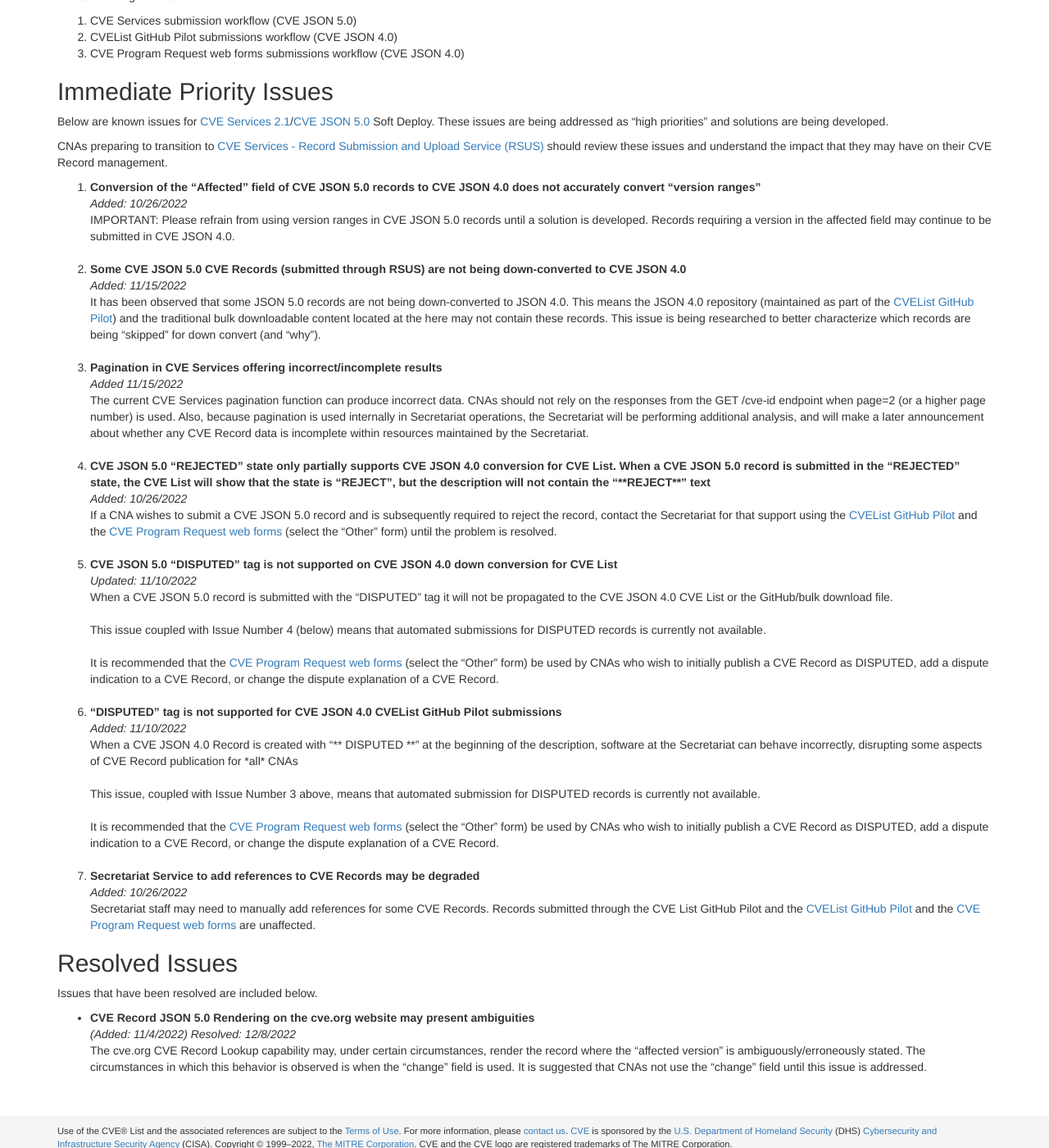
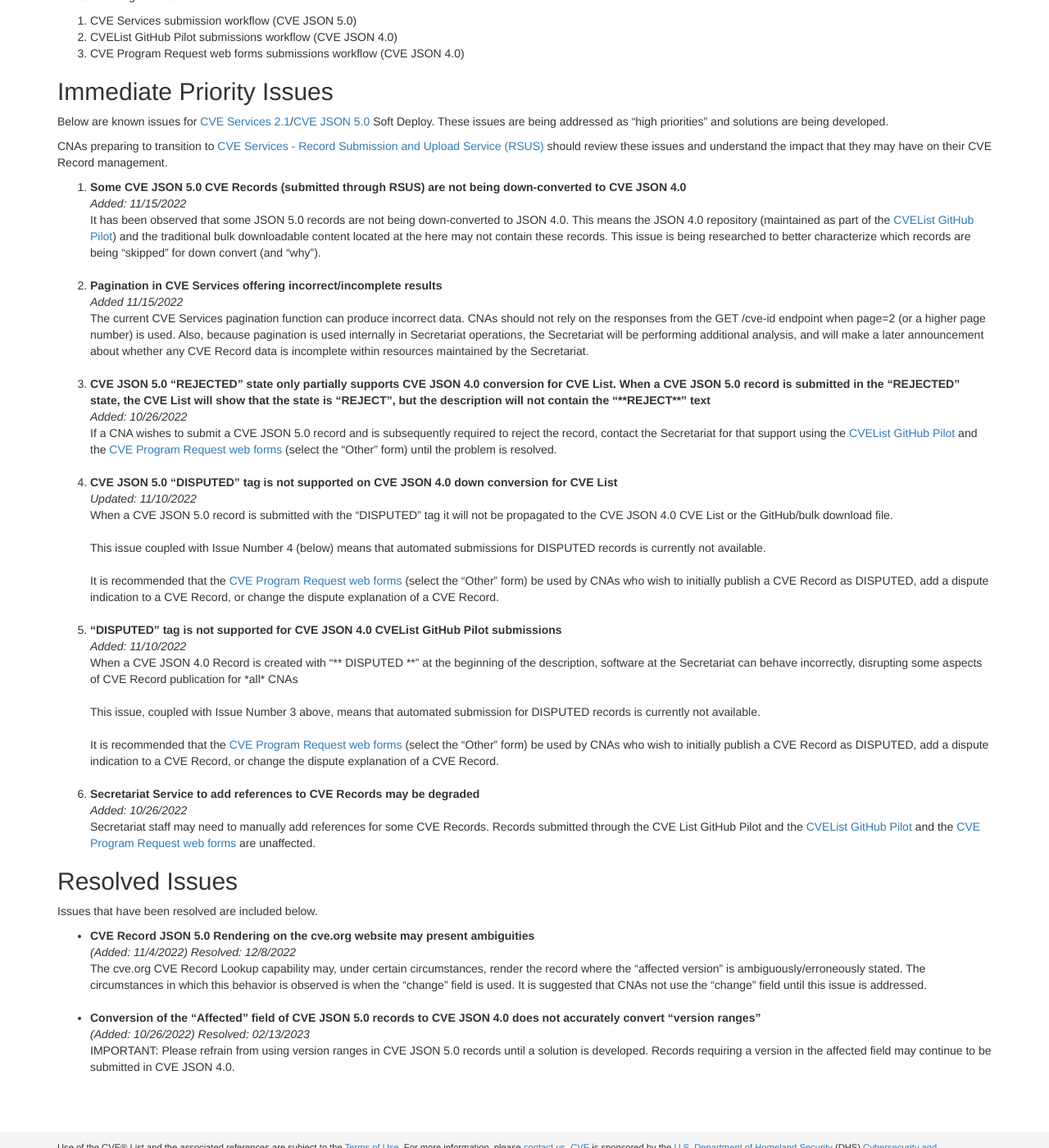
Before and after one commit to CVEProject/cveproject.github.io, a Jekyll site: the page built from automation-cve-services-known-issues.md, in a window 1280 px wide and 1400 px high, scrolled down 493 px. Shown: the whole window at 82% size. Built offline with Jekyll 4.4.1, drawn with Linux system fonts in a browser that asks for light colours; nearby versions of some CDN libraries; part of the change alters nothing that is shown.

Commit message:
Update automation-cve-services-known-issues.md
Moved former Issue #1 (versions range) down to resolved.

```diff
--- a/automation-cve-services-known-issues.md
+++ b/automation-cve-services-known-issues.md
@@ -29,10 +29,6 @@ Below are known issues for [CVE Services 2.1](https://cveproject.github.io/autom
 CNAs preparing to transition to [CVE Services - Record Submission and Upload Service (RSUS)](https://cveproject.github.io/automation-cve-services#services-overview) should review these issues and understand the impact that they may have on their CVE Record management.
 
 <ol>
-     <li><strong>Conversion of the “Affected” field of CVE JSON 5.0 records to CVE JSON 4.0 does not accurately convert “version ranges”</strong><br/>
-         <i>Added: 10/26/2022</i><br/>
-    IMPORTANT: Please refrain from using version ranges in CVE JSON 5.0 records until a solution is developed. Records requiring a version in the affected field may continue to be submitted in CVE JSON 4.0.</li>
-    <br/>
     <li><strong>Some CVE JSON 5.0 CVE Records (submitted through RSUS) are not being down-converted to CVE JSON 4.0</strong><br/>
     <i>Added: 11/15/2022</i><br/>
     It has been observed that some JSON 5.0 records are not being down-converted to JSON 4.0.  This means the JSON 4.0 repository (maintained as part of the <a href="https://github.com/CVEProject/cvelist">CVEList GitHub Pilot</a>) and the traditional bulk downloadable content located at the here may not contain these records. This issue is being researched to better characterize which records are being “skipped” for down convert (and “why”).</li>
@@ -73,7 +69,11 @@ Issues that have been resolved are included below.
 <ul>
     <li><strong>CVE Record JSON 5.0 Rendering on the cve.org website may present ambiguities</strong><br/>
     <i>(Added: 11/4/2022) Resolved: 12/8/2022</i><br/>
-    The cve.org CVE Record Lookup capability may, under certain circumstances, render the record where the “affected version” is ambiguously/erroneously stated. The circumstances in which this behavior is observed is when the “change” field is used. It is suggested that CNAs not use the “change” field until this issue is addressed.</li>
+    The cve.org CVE Record Lookup capability may, under certain circumstances, render the record where the “affected version” is ambiguously/erroneously stated. The circumstances in which this behavior is observed is when the “change” field is used. It is suggested that CNAs not use the “change” field until this issue is addressed.</li><br/>
+    <li><strong>Conversion of the “Affected” field of CVE JSON 5.0 records to CVE JSON 4.0 does not accurately convert “version ranges”</strong><br/>
+    <i>(Added: 10/26/2022) Resolved: 02/13/2023</i><br/>
+    IMPORTANT: Please refrain from using version ranges in CVE JSON 5.0 records until a solution is developed. Records requiring a version in the affected field may continue to be submitted in CVE JSON 4.0.</li>
+    <br/>
 </ul>
 
 <br/>
```
